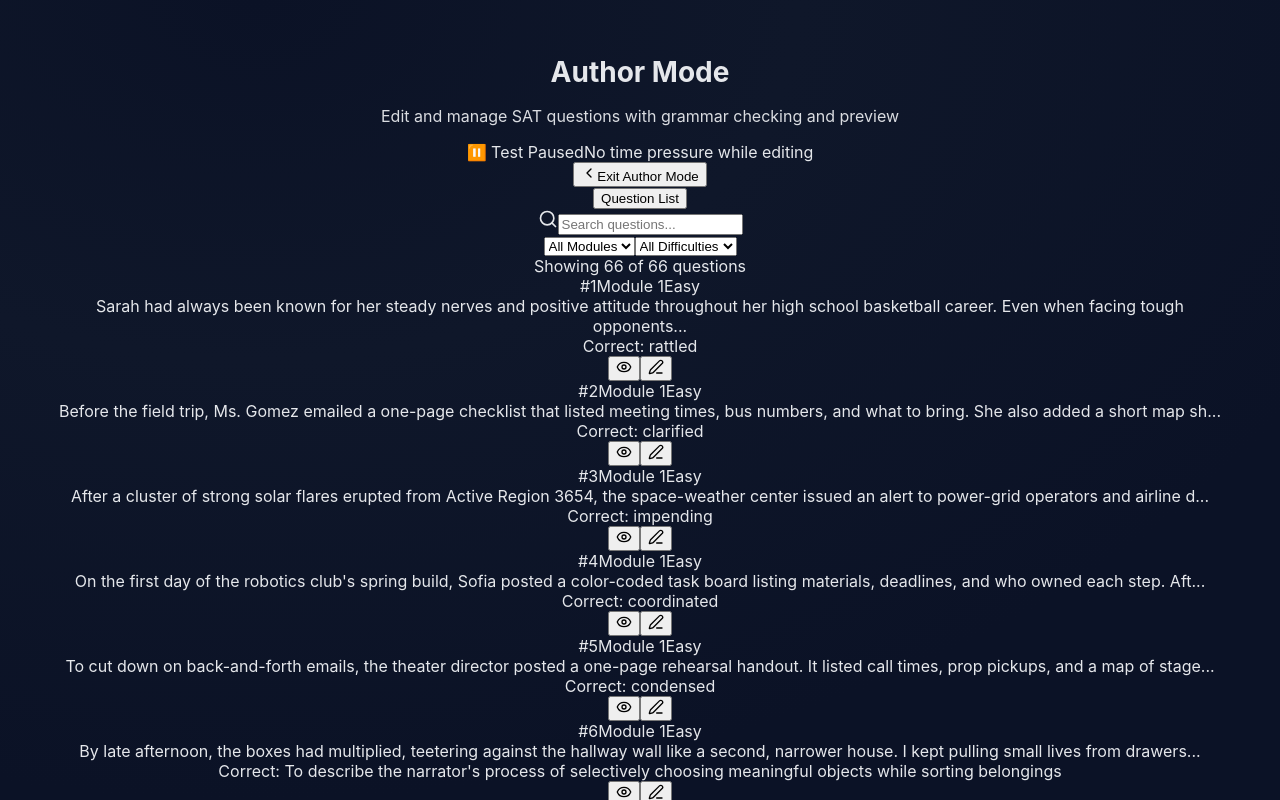
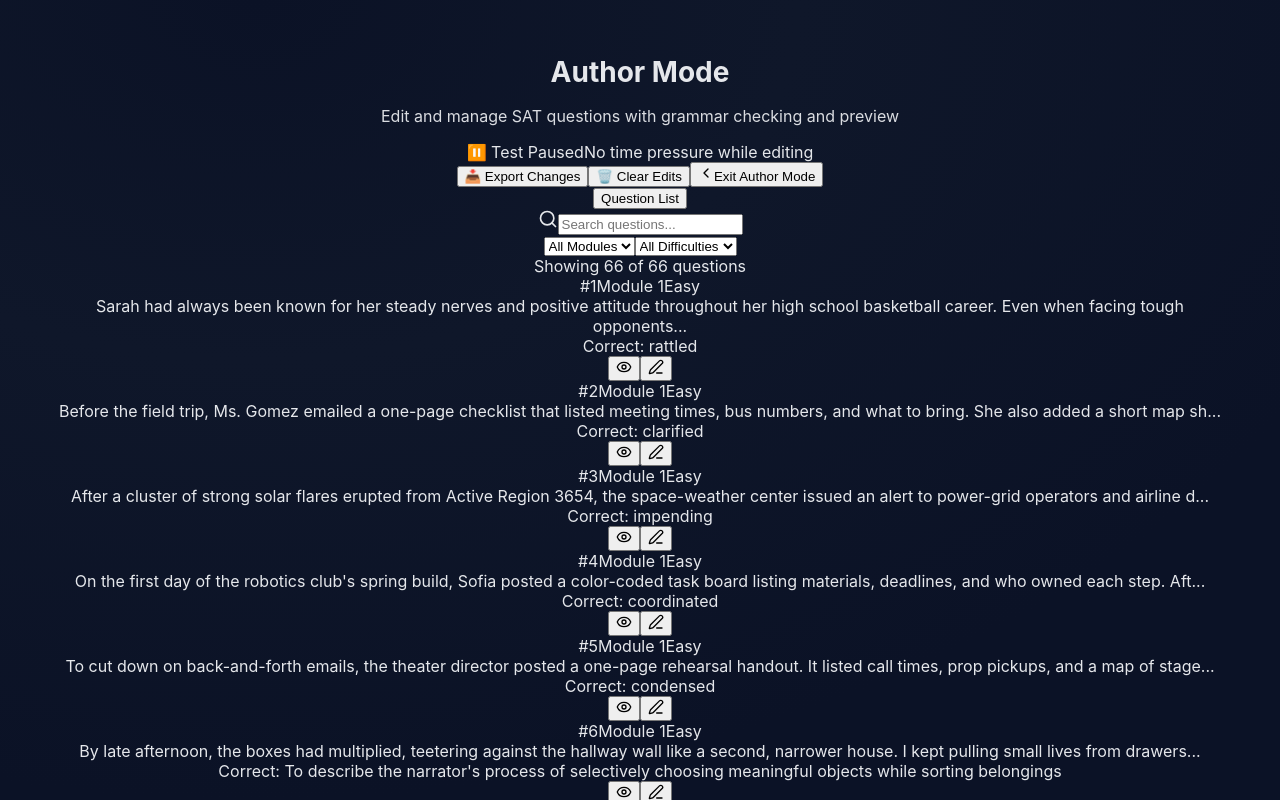
Before and after one commit to lyndseymodesitt/SATRW, a React (Vite) app: page / in a window 1280 px wide. Both pictures are taken after a click on the button "Author Mode". Shown: the top 800 px of the page. Built offline with nearby package versions, Linux system fonts and the light colour scheme.

Commit message:
feat: implement data persistence for Author Mode changes using localStorage

```diff
--- a/src/App.jsx
+++ b/src/App.jsx
@@ -142,18 +142,52 @@ export default function App() {
 
   // Update local questions when questionsData changes
   useEffect(() => {
-    setQuestions(questionsData);
+    if (questionsData.length > 0) {
+      // Check for saved edits in localStorage
+      try {
+        const savedEdits = localStorage.getItem('sat-questions-edits');
+        if (savedEdits) {
+          const parsedEdits = JSON.parse(savedEdits);
+          console.log('Found saved edits in localStorage:', parsedEdits.length, 'questions');
+
+          // Merge saved edits with original data
+          const mergedQuestions = questionsData.map(originalQ => {
+            const savedQ = parsedEdits.find(saved => saved.id === originalQ.id);
+            return savedQ || originalQ;
+          });
+
+          setQuestions(mergedQuestions);
+          console.log('Merged saved edits with original data');
+        } else {
+          setQuestions(questionsData);
+        }
+      } catch (error) {
+        console.error('Failed to load saved edits from localStorage:', error);
+        setQuestions(questionsData);
+      }
+    }
   }, [questionsData]);
 
   // Author mode handlers
   const handleQuestionSave = (updatedQuestion) => {
     console.log('Saving question:', updatedQuestion.id);
+
+    // Update local state
     setQuestions(prev => {
       const updated = prev.map(q => q.id === updatedQuestion.id ? updatedQuestion : q);
       console.log('Questions updated, new count:', updated.length);
+
+      // Save to localStorage for persistence
+      try {
+        localStorage.setItem('sat-questions-edits', JSON.stringify(updated));
+        console.log('Questions saved to localStorage');
+      } catch (error) {
+        console.error('Failed to save to localStorage:', error);
+      }
+
       return updated;
     });
-    // In a real app, you'd save to backend here
+
     console.log('Question updated:', updatedQuestion);
   };
 
@@ -208,6 +242,34 @@ export default function App() {
     setIsPaused(true);
     setShowSavePlaceModal(false);
     setShowAuthorMode(true);
+  };
+
+  // Export edited questions
+  const exportEditedQuestions = () => {
+    try {
+      const dataStr = JSON.stringify(questions, null, 2);
+      const dataBlob = new Blob([dataStr], { type: 'application/json' });
+      const url = URL.createObjectURL(dataBlob);
+      const link = document.createElement('a');
+      link.href = url;
+      link.download = 'sat-questions-edited.json';
+      link.click();
+      URL.revokeObjectURL(url);
+      console.log('Edited questions exported');
+    } catch (error) {
+      console.error('Failed to export questions:', error);
+    }
+  };
+
+  // Clear saved edits
+  const clearSavedEdits = () => {
+    try {
+      localStorage.removeItem('sat-questions-edits');
+      setQuestions(questionsData);
+      console.log('Saved edits cleared');
+    } catch (error) {
+      console.error('Failed to clear saved edits:', error);
+    }
   };
 
   const totalQuestions = useMemo(() => modules[0].length + modules[1].length, [modules]);
@@ -459,6 +521,8 @@ export default function App() {
           onClose={toggleAuthorMode}
           savedPlace={savedPlace}
           onResume={resumeFromSavedPlace}
+          onExport={exportEditedQuestions}
+          onClearEdits={clearSavedEdits}
         />
       ) : (
         <>
--- a/src/components/AuthorMode.jsx
+++ b/src/components/AuthorMode.jsx
@@ -16,7 +16,7 @@ import {
   TrendingUp
 } from 'lucide-react';
 
-const AuthorMode = ({ questions, onSave, onClose, savedPlace, onResume }) => {
+const AuthorMode = ({ questions, onSave, onClose, savedPlace, onResume, onExport, onClearEdits }) => {
   const [currentView, setCurrentView] = useState('list'); // 'list', 'edit', 'preview'
   const [selectedQuestion, setSelectedQuestion] = useState(null);
   const [editedQuestion, setEditedQuestion] = useState(null);
@@ -496,6 +496,20 @@ const AuthorMode = ({ questions, onSave, onClose, savedPlace, onResume }) => {
             </button>
           )}
           <button
+            onClick={onExport}
+            className="px-4 py-2 bg-blue-600 text-white rounded-lg hover:bg-blue-700 transition-colors flex items-center gap-2"
+            title="Export your edited questions"
+          >
+            📥 Export Changes
+          </button>
+          <button
+            onClick={onClearEdits}
+            className="px-4 py-2 bg-red-600 text-white rounded-lg hover:bg-red-700 transition-colors flex items-center gap-2"
+            title="Clear all saved edits and restore original questions"
+          >
+            🗑️ Clear Edits
+          </button>
+          <button
             onClick={onClose}
             className="px-4 py-2 text-gray-300 hover:text-white hover:bg-gray-700 rounded-lg transition-colors flex items-center gap-2"
           >
```
